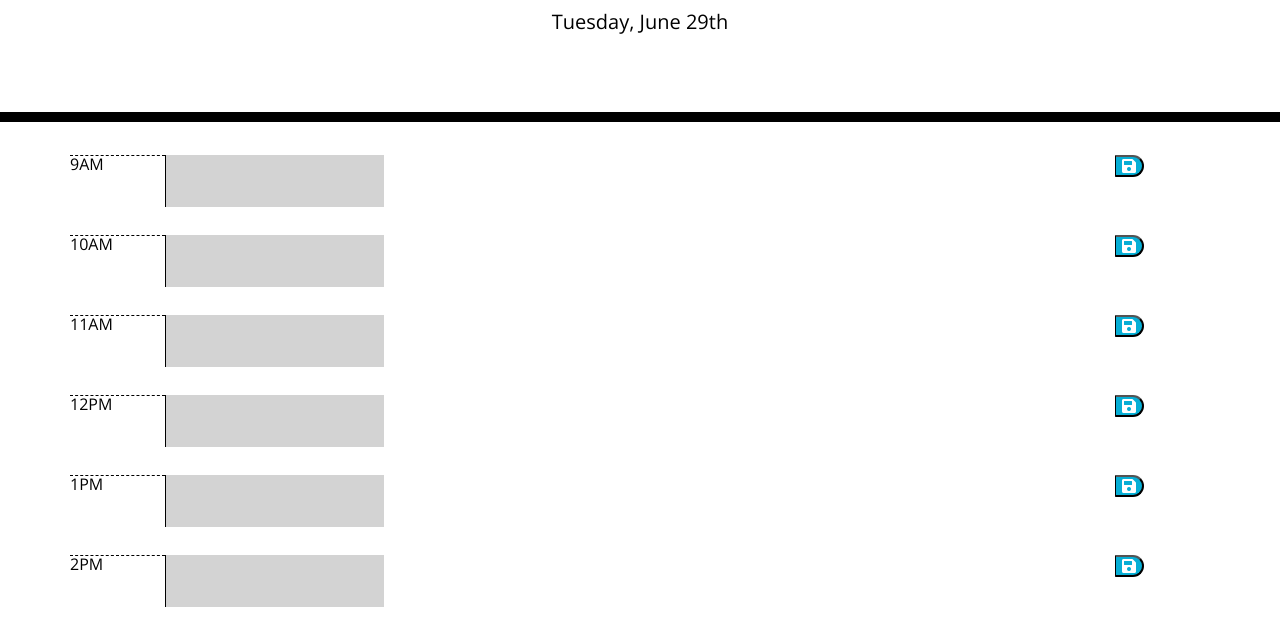
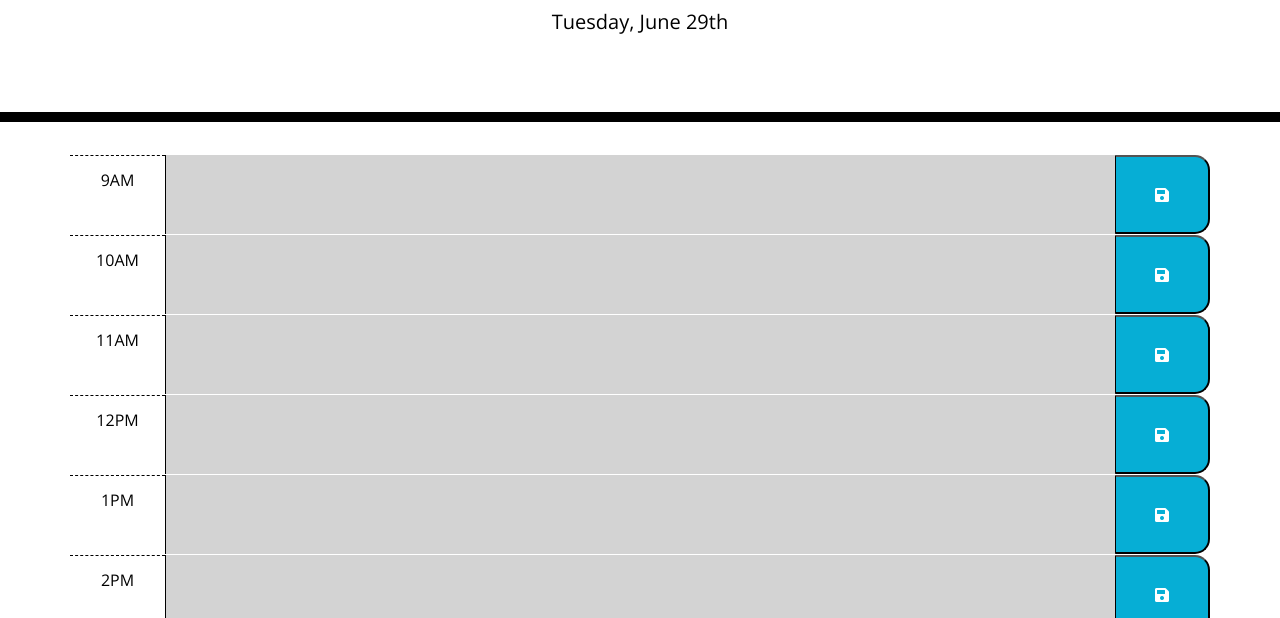
Before and after one commit to AM-Cowles/Calendar-App, a plain HTML site: page Develop/index.html in a window 1280 px wide. Shown: the part 182-800 px from the top of the page. Drawn offline with nearby package versions, Linux system fonts and the light colour scheme.

Commit message:
editted css

```diff
--- a/Develop/style.css
+++ b/Develop/style.css
@@ -10,7 +10,9 @@ textarea {
   resize: none;
   color: #000000;
   border-left: 1px solid black;
-  padding: 10px;
+  padding: 1em;
+  width: 100%;
+  height: 100%;
 }
 
 .jumbotron {
@@ -40,6 +42,8 @@ textarea {
   background-color: #ffffff;
   color: #000000;
   border-top: 1px dashed #000000;
+  text-align: center;
+  padding-top: 1em;
 }
 
 .past {
@@ -63,6 +67,8 @@ textarea {
   border-bottom-right-radius: 15px;
   background-color: #06aed5;
   color: white;
+  width: 100%;
+  height: 100%;
 }
 
 .saveBtn i:hover {
```
